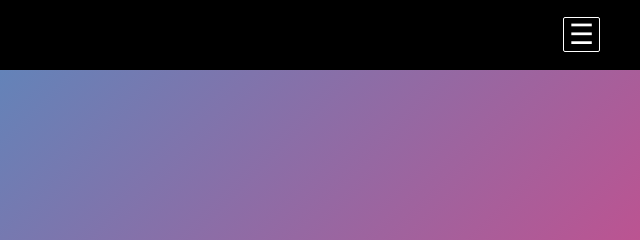
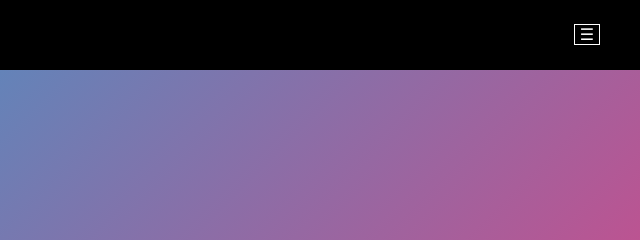
Before and after one commit to RusProgger/resumefrontend, a plain HTML site: page index.html in a window 1280 px wide. Shown: the top 240 px of the page, 640-1280 px from the left. Drawn offline with Linux system fonts and the light colour scheme; files whose address does not match are found by name.

Commit message:
Update main.css

```diff
--- a/css/main.css
+++ b/css/main.css
@@ -453,9 +453,9 @@ body::-webkit-scrollbar-thumb {
 
 .menu-burger {
   border: 1px solid #ffffff;
-  border-radius: 2px;
+/*   border-radius: 2px; */
   padding: 1px 5px;
-  font-size: 28px;
+/*   font-size: 28px; */
   cursor: pointer;
 }
 .menu-burger:hover, .menu-burger:focus {
```
